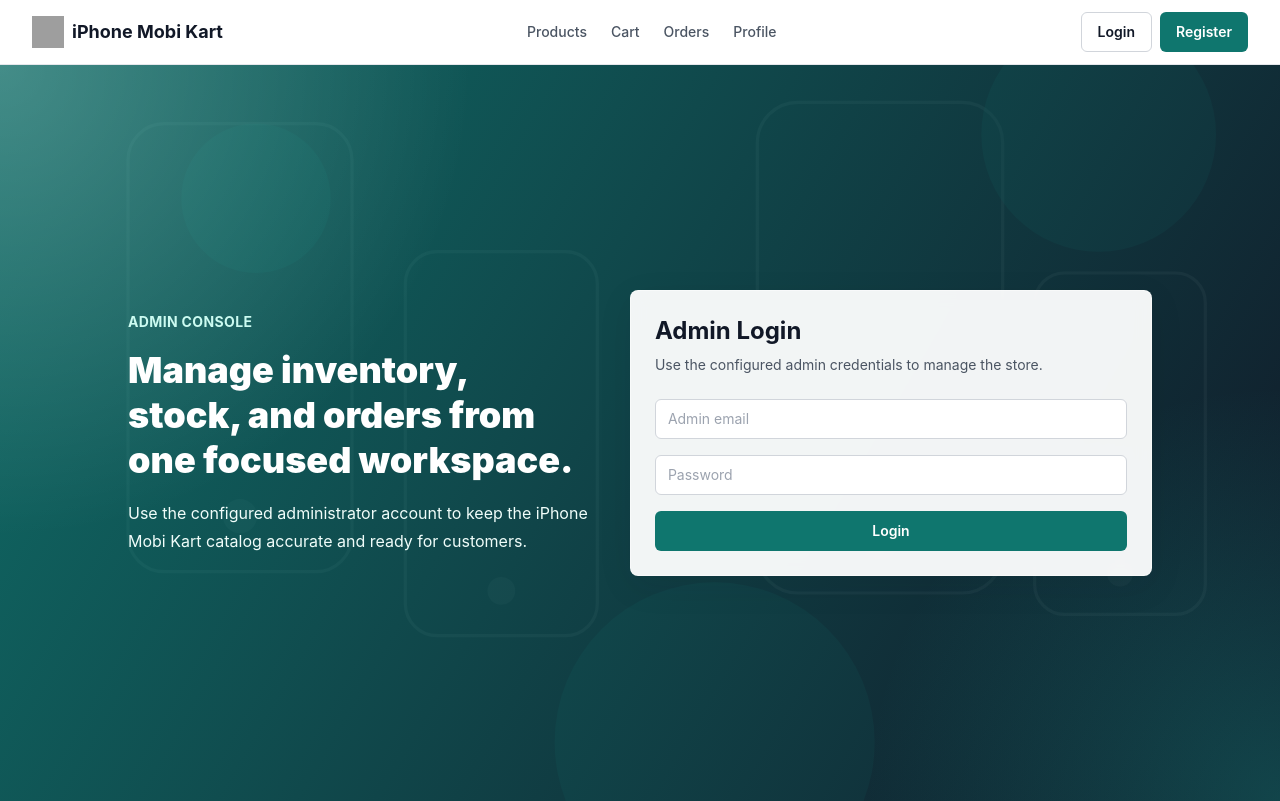
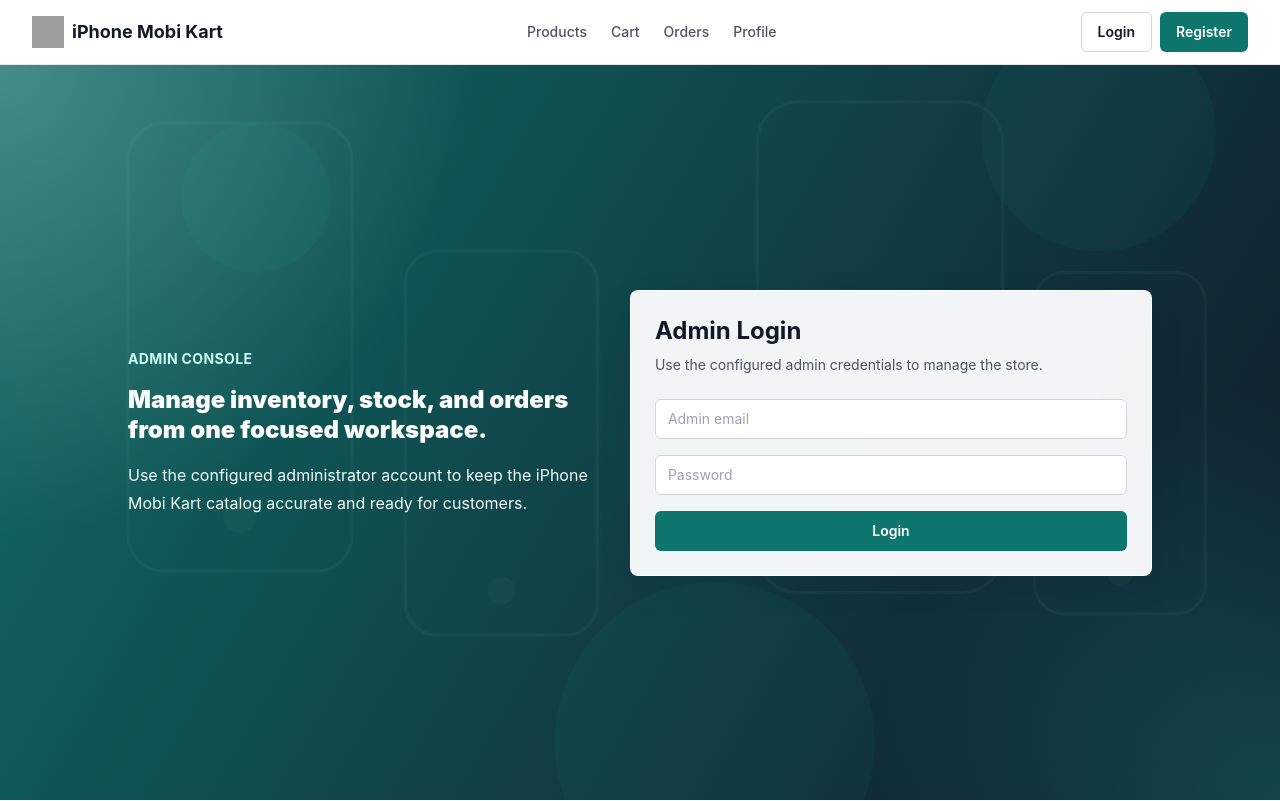
Before and after one commit to SujitSinare/iPhone-Mobi-Kart, a React (Vite) app: page /admin/login in a window 1280 px wide. Built offline with nearby package versions, Linux system fonts and the light colour scheme; grey boxes are pictures that could not be loaded.

Commit message:
-Fixed Home Screen and Login Screen Issue

```diff
--- a/src/components/layout/AuthPageShell.jsx
+++ b/src/components/layout/AuthPageShell.jsx
@@ -4,14 +4,14 @@
 export function AuthPageShell({ eyebrow, title, subtitle, children }) {
   return (
     <section
-      className="relative flex min-h-[calc(100vh-4rem)] items-center justify-center overflow-hidden bg-cover bg-center px-4 py-10 sm:px-6 lg:px-8"
+      className="relative flex min-h-[calc(100vh-65px)] items-center justify-center overflow-hidden bg-cover bg-center px-4 sm:px-6 lg:px-8"
       style={{ backgroundImage: authBackground }}
     >
       <div className="absolute inset-0 bg-[radial-gradient(circle_at_top_left,rgba(255,255,255,0.22),transparent_32%),radial-gradient(circle_at_bottom_right,rgba(20,184,166,0.28),transparent_28%)]" />
       <div className="relative grid w-full max-w-5xl gap-8 lg:grid-cols-[0.9fr_1fr] lg:items-center">
         <div className="hidden text-white lg:block">
           <p className="text-sm font-bold uppercase tracking-wide text-teal-100">{eyebrow}</p>
-          <h1 className="mt-4 max-w-md text-4xl font-black leading-tight">{title}</h1>
+          <h1 className="mt-4 max-w-md text-2xl font-black leading-tight">{title}</h1>
           <p className="mt-4 max-w-lg text-base leading-7 text-teal-50">{subtitle}</p>
         </div>
         {children}
--- a/src/pages/public/HomePage.jsx
+++ b/src/pages/public/HomePage.jsx
@@ -3,7 +3,7 @@
 
 export function HomePage() {
   return (
-    <section className="page-shell grid gap-8 py-10 lg:grid-cols-[1.1fr_0.9fr] lg:items-center">
+    <section className="page-shell h-[calc(100vh-65px)] grid gap-8 py-10 lg:grid-cols-[1.1fr_0.9fr] lg:items-center">
       <div className="space-y-6">
         <p className="text-sm font-bold uppercase tracking-wide text-accent">Apple phones, organized simply</p>
         <div className="space-y-4">
```
